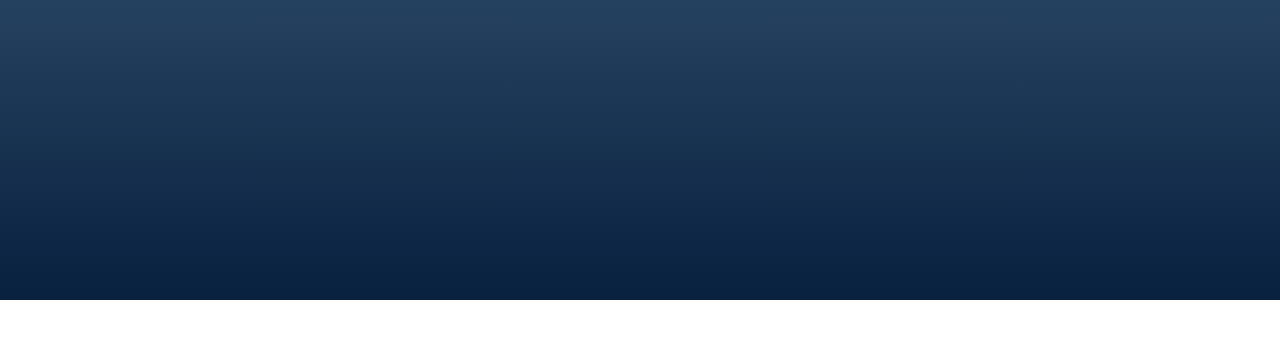
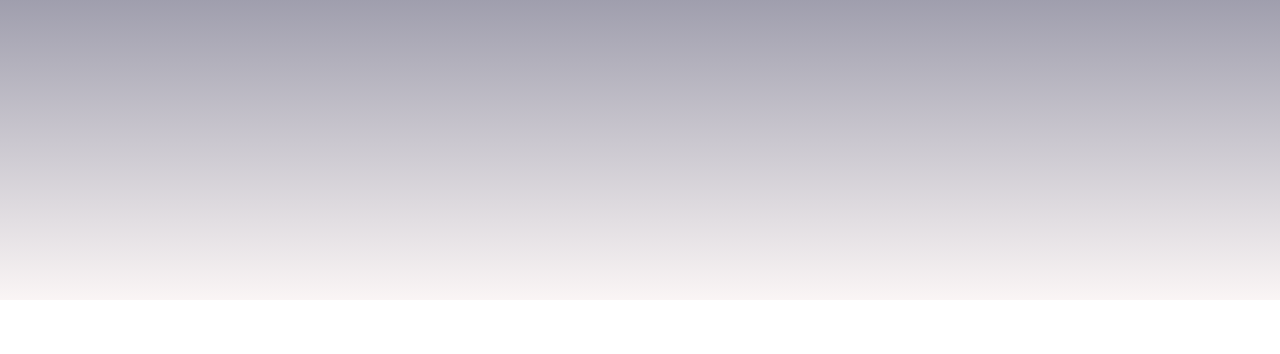
Before and after one commit to gaurangpatil239/gaurang2399, a plain HTML site: page index.html in a window 1280 px wide. Shown: the part 480-834 px from the top of the page. Drawn offline with nearby package versions, Linux system fonts and the light colour scheme; a web font is replaced by a local one.

Commit message:
Update style.css

```diff
--- a/css/style.css
+++ b/css/style.css
@@ -24,7 +24,7 @@
 /* Styling of home and introduction content*/
 
 .home {
-    background: linear-gradient(to top, #09203f 0%, #537895 100%);
+    background: linear-gradient(to top, #faf5f5 0%, #0f143b 100%);
     height: 780px;
 }
 
```
